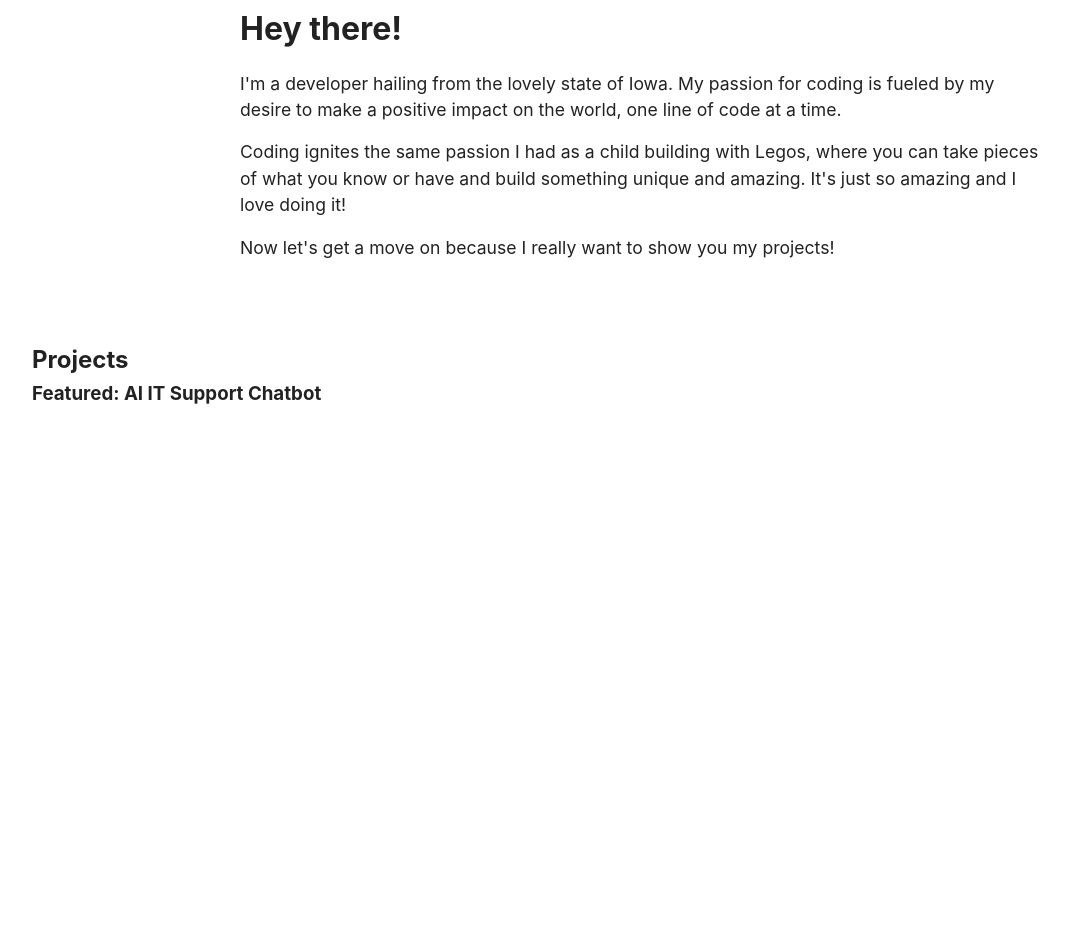
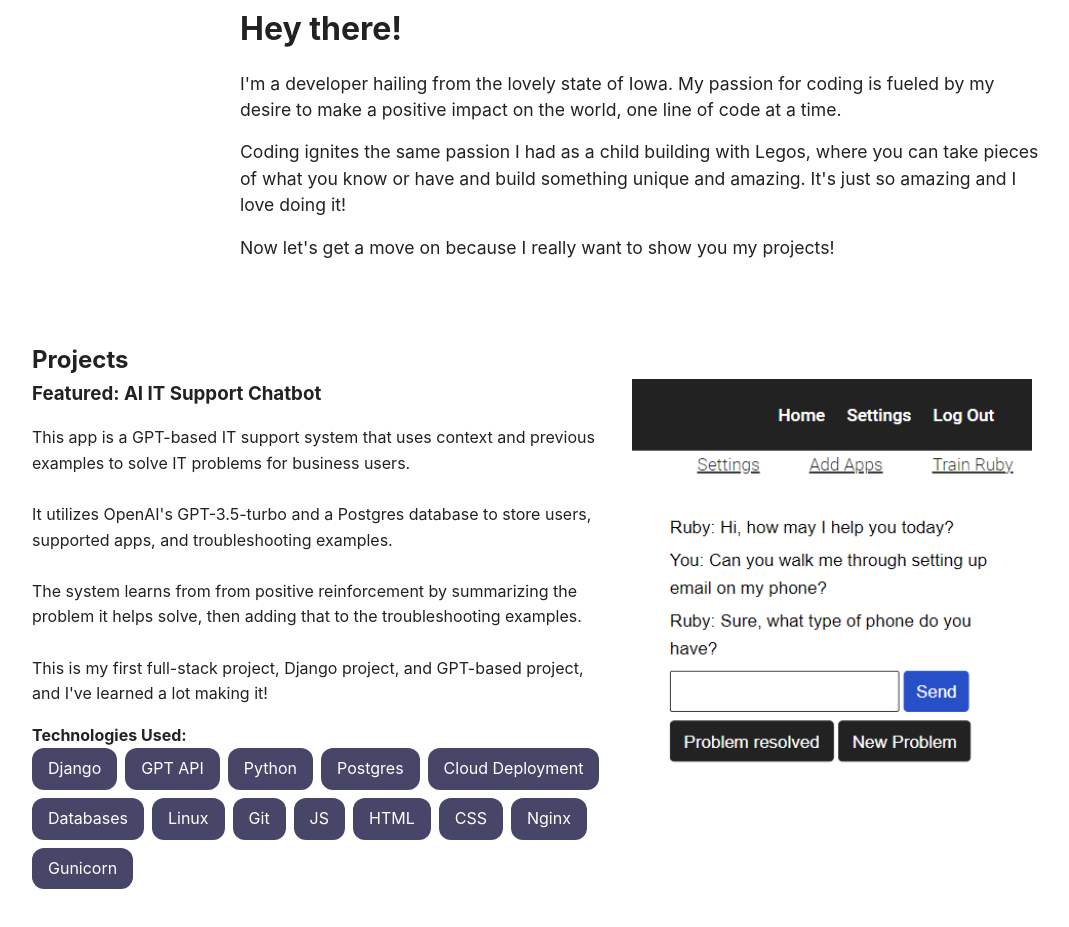
Before and after one commit to reecevela/portfolio, a website built with webpack: page src/index.html in a window 1280 px wide. Shown: the part 899-1826 px from the top of the page, without its empty margins (0-1069 px from the left). Before the commit the page ends 1500 px from the top, so only its background shows below. Built offline with nearby package versions, Linux system fonts and the light colour scheme; files whose address does not match are found by name.

Commit message:
Add project section

```diff
--- a/src/index.html
+++ b/src/index.html
@@ -52,12 +52,25 @@
 <section id="projects" class="projects">
 	<h2>Projects</h2>
 	<div class="featured">
-		<h3>Featured: AI IT Support Chatbot</h3>
+		<div class="featured-content">
+			<h3>Featured: AI IT Support Chatbot</h3>
+			<p class="description">This app is a GPT-based IT support system that uses context and previous examples to solve IT problems for business users.
+			<br><br>It utilizes OpenAI's GPT-3.5-turbo and a Postgres database to store users, supported apps, and troubleshooting examples.
+			<br><br>The system learns from from positive reinforcement by summarizing the problem it helps solve, then adding that to the troubleshooting examples.
+			<br><br>This is my first full-stack project, Django project, and GPT-based project, and I've learned a lot making it!</p>
+			<h4>Technologies Used:</h4>
+			<div class="tech-used">
+			<!-- Technology tags inserted with JS -->
+			</div>
+		</div>
+		<div class="featured-project-img-wrapper">
+			<img src="./images/aiitsupport-snip.png" alt="AI IT Support project screenshot">
+		</div>
 	</div>
 	<div class="other-projects">
-
+	  <!-- Other project cards inserted with JS -->
 	</div>
-</section>
+  </section>
 <section class="skills">
 
 </section>
--- a/src/index.js
+++ b/src/index.js
@@ -1,6 +1,7 @@
 import './styles.css';
 import Selfie from './images/selfie-pic-paint.jpg';
 import HeroBkg from './images/hero-bkg.jpg';
+import AIITSnip from './images/aiitsupport-snip.png';
 
 document.addEventListener("DOMContentLoaded", () => {
 
@@ -34,8 +35,6 @@ document.addEventListener("DOMContentLoaded", () => {
 
   setBackgroundImage();
 
-
-
   // About section intersection observer & functionality
   const aboutSection = document.querySelector("#about");
   const options = {
@@ -57,11 +56,36 @@ document.addEventListener("DOMContentLoaded", () => {
     observer.observe(aboutSection);
   }
 
+  // projects section
+  const techTagWrapper = document.querySelector('.tech-used');
+  const techTags = [
+    "Django",
+    "GPT API",
+    "Python",
+    "Postgres",
+    "Cloud Deployment",
+    "Databases",
+    "Linux",
+    "Git",
+    "JS",
+    "HTML",
+    "CSS",
+    "Nginx",
+    "Gunicorn",
+  ]
+
+  for (const tag of techTags) {
+    const div = document.createElement('div');
+    div.classList = 'tech';
+    div.textContent = tag;
+    techTagWrapper.appendChild(div);
+  }
+
   // back to top button functionality
   const backToTop = document.getElementById("back-to-top");
   const navBar = document.querySelector("nav");
 
-  // button appears when nav bar is not in the viee
+  // button appears when nav bar is not in the view
   window.addEventListener("scroll", () => {
     const navBottomPosition = navBar.getBoundingClientRect().bottom;
     if (navBottomPosition < 0) {
--- a/src/styles.css
+++ b/src/styles.css
@@ -177,17 +177,64 @@ nav {
 
 .featured {
     display: flex;
-    flex-direction: row;
-    justify-content: space-between;
-    width: 100%;
+    align-items: flex-start;
+    justify-content: flex-start;
+    flex-flow: row wrap;
+}
+
+.featured-content {
+    display: flex;
+    flex-flow: column wrap;
+    width: clamp(200px, 80vw, 600px);
     margin-bottom: 2rem;
 }
 
+.description {
+    margin-top: 1rem;
+    margin-bottom: 1rem;
+    margin-right: 1rem;
+}
+
+.tech-used {
+    display: flex;
+    flex-flow: row wrap;
+    gap: 0.5rem;
+}
+
+.tech {
+    white-space: nowrap;
+    background-color: #484668;
+    border-radius: 12px;
+    color: white;
+    padding: 8px 16px;
+}
+
+.tech-tag {
+    background-color: #ccc;
+    border-radius: 5px;
+    padding: 0.25rem 0.5rem;
+}
+
+.featured-project-img-wrapper {
+    width: clamp(200px, 80vw, 400px);
+}
+
+.featured-project-img-wrapper img {
+    width: 100%;
+    height: auto;
+}
+
 .other-projects {
-    display: grid;
-    grid-template-columns: repeat(auto-fit, minmax(250px, 1fr));
+    display: flex;
+    overflow-x: scroll;
     gap: 1rem;
 }
+
+/* Hide the scrollbar */
+.other-projects::-webkit-scrollbar {
+    display: none;
+}
+
 
 .skills {
     display: grid;
```
Also changed, not shown: dist/bundle.js, dist/images/aiitsupport-snip.png (added), dist/index.html, 1 other file.
